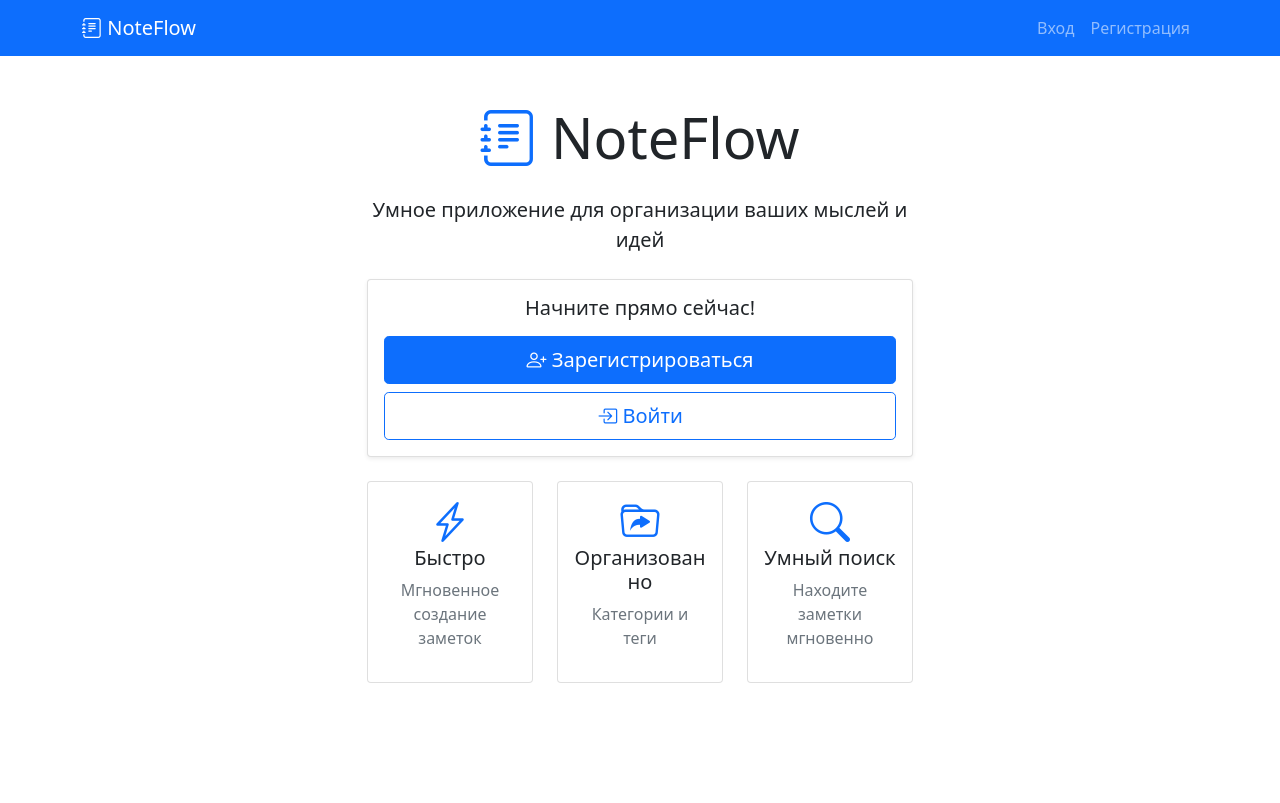
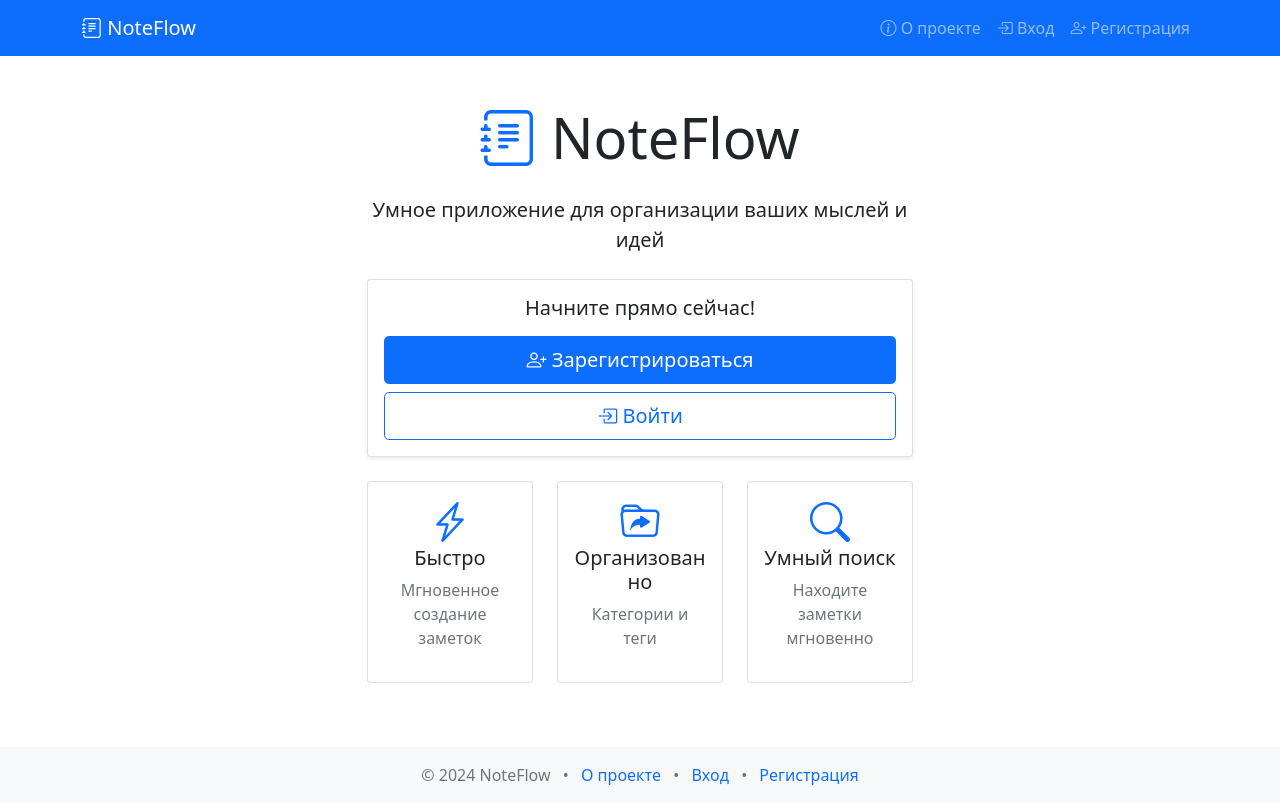
Before and after one commit to chursinaelizaveta2008/NoteFlow, a Flask app: page / in a window 1280 px wide. Before the commit the page ends 683 px from the top, so only its background shows below. Run offline with Flask 3, Linux system fonts and the light colour scheme.

Commit message:
Update base.html

```diff
--- a/templates/base.html
+++ b/templates/base.html
@@ -9,6 +9,8 @@
     <link href="https://cdn.jsdelivr.net/npm/bootstrap@5.1.3/dist/css/bootstrap.min.css" rel="stylesheet">
     <!-- Bootstrap Icons -->
     <link rel="stylesheet" href="https://cdn.jsdelivr.net/npm/bootstrap-icons@1.8.1/font/bootstrap-icons.css">
+    <!-- Кастомные стили -->
+    <link rel="stylesheet" href="{{ url_for('static', filename='css/style.css') }}">
     <style>
         .note-card {
             transition: transform 0.2s;
@@ -30,28 +32,79 @@
                 <i class="bi bi-journal-text"></i> NoteFlow
             </a>
 
+            <button class="navbar-toggler" type="button" data-bs-toggle="collapse" data-bs-target="#navbarNav">
+                <span class="navbar-toggler-icon"></span>
+            </button>
+
+            <div class="collapse navbar-collapse" id="navbarNav">
                 {% if current_user.is_authenticated %}
-                <div class="navbar-nav ms-auto">
+                <ul class="navbar-nav ms-auto">
+                    <li class="nav-item">
                         <span class="nav-link">Привет, {{ current_user.username }}!</span>
+                    </li>
+
+                    <li class="nav-item">
                         <a class="nav-link" href="{{ url_for('dashboard') }}">
                             <i class="bi bi-journal"></i> Мои заметки
                         </a>
+                    </li>
+
+                    <li class="nav-item">
                         <a class="nav-link" href="{{ url_for('stats_page') }}">
                             <i class="bi bi-graph-up"></i> Статистика
                         </a>
-                    <a class="nav-link" href="{{ url_for('export_notes') }}">
-                        <i class="bi bi-download"></i> Экспорт
+                    </li>
+
+                    <li class="nav-item dropdown">
+                        <a class="nav-link dropdown-toggle" href="#" id="navbarDropdown"
+                           role="button" data-bs-toggle="dropdown">
+                            <i class="bi bi-person"></i> Аккаунт
                         </a>
-                    <a class="nav-link" href="{{ url_for('logout') }}">
+                        <ul class="dropdown-menu dropdown-menu-end">
+                            <li>
+                                <a class="dropdown-item" href="{{ url_for('profile') }}">
+                                    <i class="bi bi-person-circle"></i> Профиль
+                                </a>
+                            </li>
+                            <li>
+                                <a class="dropdown-item" href="{{ url_for('export_notes') }}">
+                                    <i class="bi bi-download"></i> Экспорт заметок
+                                </a>
+                            </li>
+                            <li>
+                                <a class="dropdown-item" href="{{ url_for('about') }}">
+                                    <i class="bi bi-info-circle"></i> О приложении
+                                </a>
+                            </li>
+                            <li><hr class="dropdown-divider"></li>
+                            <li>
+                                <a class="dropdown-item" href="{{ url_for('logout') }}">
                                     <i class="bi bi-box-arrow-right"></i> Выйти
                                 </a>
+                            </li>
+                        </ul>
+                    </li>
+                </ul>
+                {% else %}
+                <ul class="navbar-nav ms-auto">
+                    <li class="nav-item">
+                        <a class="nav-link" href="{{ url_for('about') }}">
+                            <i class="bi bi-info-circle"></i> О проекте
+                        </a>
+                    </li>
+                    <li class="nav-item">
+                        <a class="nav-link" href="{{ url_for('login') }}">
+                            <i class="bi bi-box-arrow-in-right"></i> Вход
+                        </a>
+                    </li>
+                    <li class="nav-item">
+                        <a class="nav-link" href="{{ url_for('register') }}">
+                            <i class="bi bi-person-plus"></i> Регистрация
+                        </a>
+                    </li>
+                </ul>
+                {% endif %}
             </div>
-            {% else %}
-                <div class="navbar-nav ms-auto">
-                    <a class="nav-link" href="{{ url_for('login') }}">Вход</a>
-                    <a class="nav-link" href="{{ url_for('register') }}">Регистрация</a>
-                </div>
-            {% endif %}
         </div>
     </nav>
 
@@ -61,7 +114,7 @@
             {% if messages %}
                 {% for category, message in messages %}
                     <div class="alert alert-{{ category }} alert-dismissible fade show">
-                        {{ message }}
+                        {{ message|safe }}
                         <button type="button" class="btn-close" data-bs-dismiss="alert"></button>
                     </div>
                 {% endfor %}
@@ -72,8 +125,27 @@
         {% block content %}{% endblock %}
     </div>
 
+    <!-- Футер -->
+    <footer class="footer mt-5 py-3 bg-light">
+        <div class="container text-center">
+            <span class="text-muted">
+                &copy; 2024 NoteFlow
+                <span class="mx-2">•</span>
+                <a href="{{ url_for('about') }}" class="text-decoration-none">О проекте</a>
+                {% if not current_user.is_authenticated %}
+                <span class="mx-2">•</span>
+                <a href="{{ url_for('login') }}" class="text-decoration-none">Вход</a>
+                <span class="mx-2">•</span>
+                <a href="{{ url_for('register') }}" class="text-decoration-none">Регистрация</a>
+                {% endif %}
+            </span>
+        </div>
+    </footer>
+
     <!-- Bootstrap JS -->
     <script src="https://cdn.jsdelivr.net/npm/bootstrap@5.1.3/dist/js/bootstrap.bundle.min.js"></script>
+    <!-- Кастомные скрипты -->
+    <script src="{{ url_for('static', filename='js/notes.js') }}"></script>
     {% block scripts %}{% endblock %}
 </body>
 </html>
```
Lines whose indentation alone changed are shown as unchanged.
